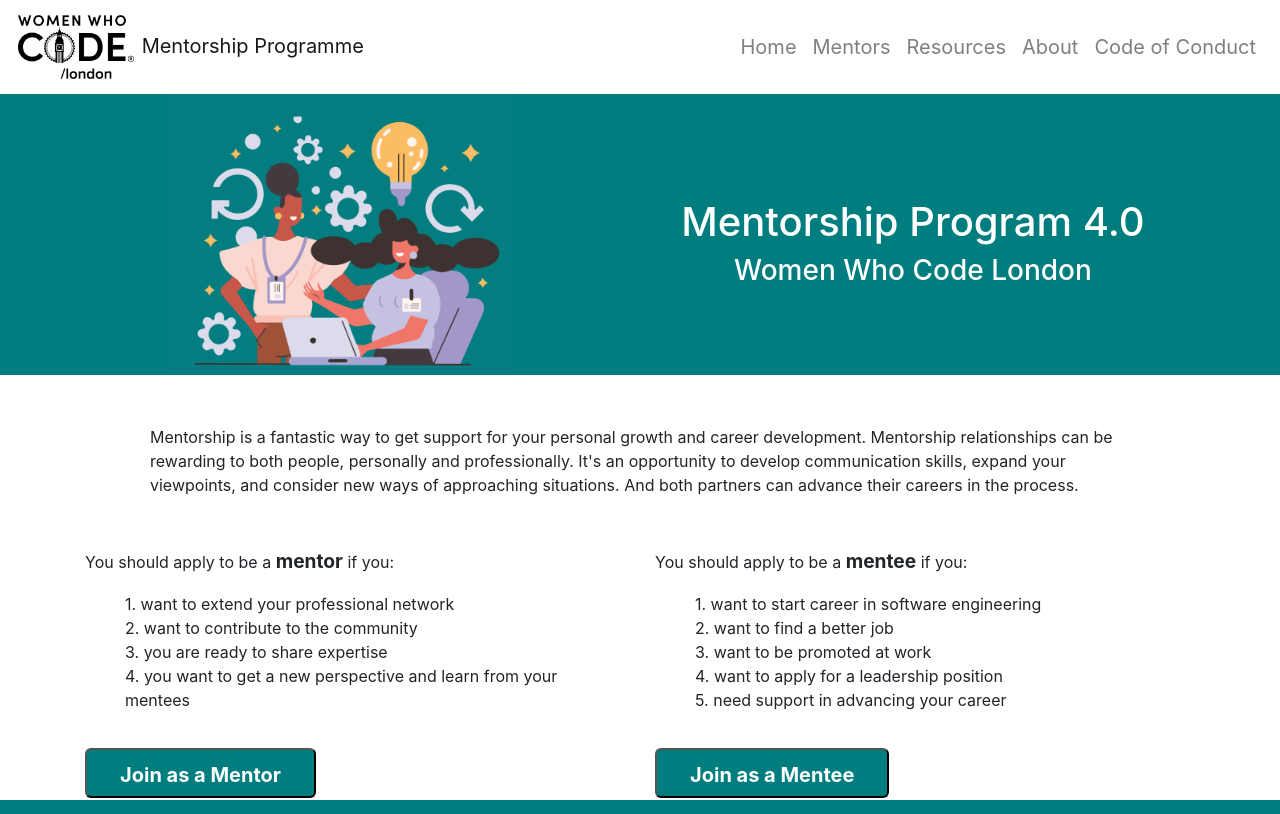
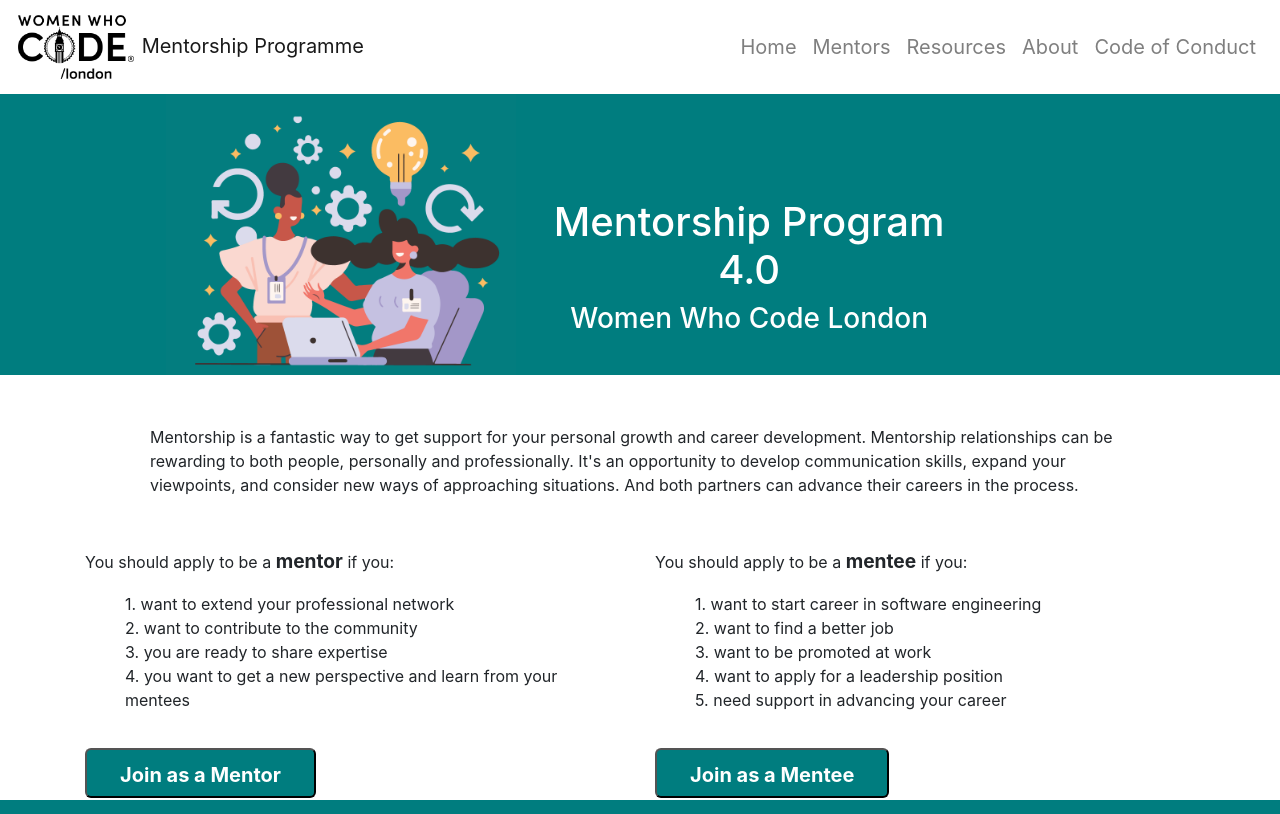
Before and after one commit to sharonytlau/london, a Jekyll site: the page built from index.html, in a window 1280 px wide. Shown: the top 814 px of the page. Built offline with Jekyll 4.4.1, drawn with Linux system fonts in a browser that asks for light colours; nearby versions of some CDN libraries; grey boxes are pictures that could not be loaded.

Commit message:
adjust banner title alignment

```diff
--- a/_includes/banner.html
+++ b/_includes/banner.html
@@ -2,8 +2,9 @@
     <div class="col-5">
         <img class="banner-image" src="assets/images/topo-banner.png" alt="banner">
     </div>
-    <div class="col-7 title">
+    <div class="col-4 title">
         <h1 class="mt-4 text-center">{{page.title}}</h1>
         <h3 class="text-center">Women Who Code London</h3>
     </div>
+    <div class="col-3"></div>
 </div>
```
